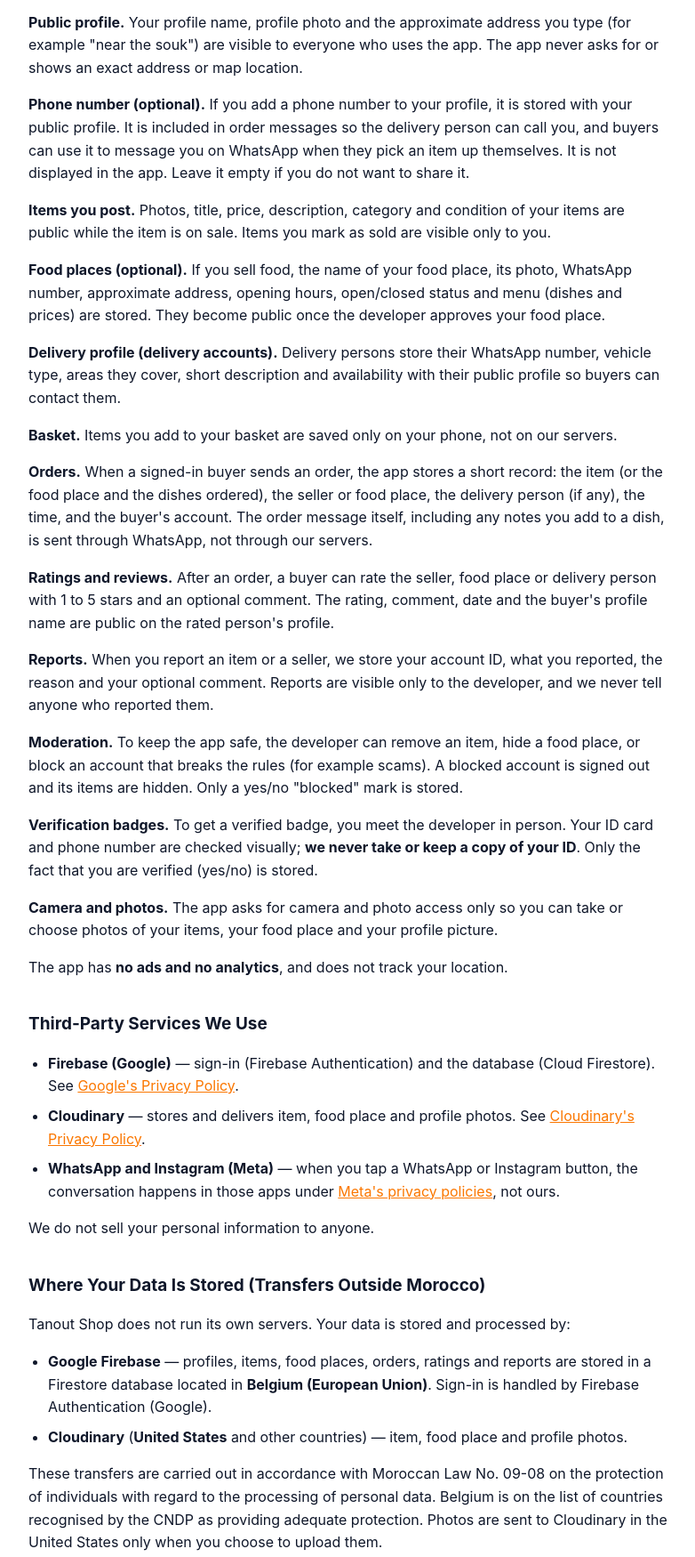
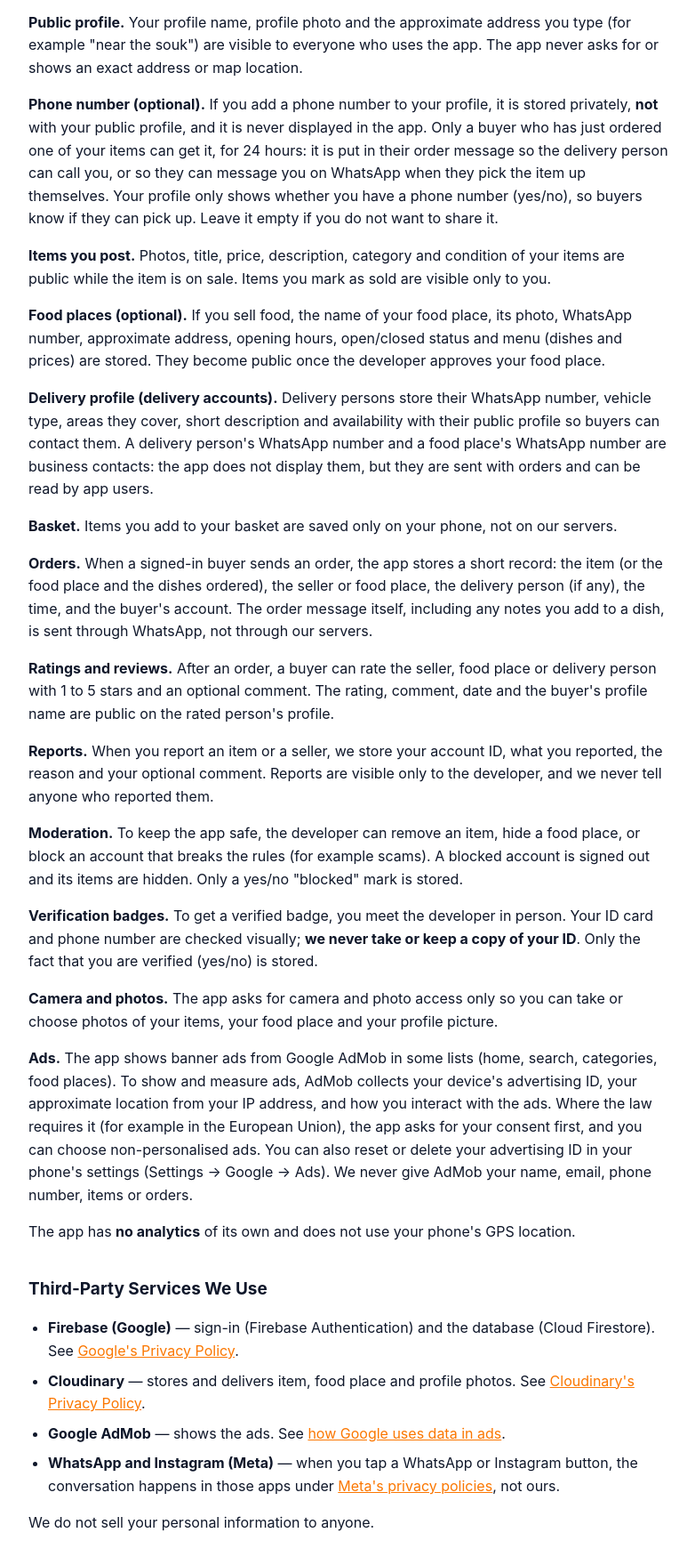
Before and after one commit to warachid/tanout-shop-privacy, a plain HTML site: page index.html in a window 1280 px wide. Shown: the part 732-2482 px from the top of the page at 89% size, without its empty margins (248-1030 px from the left). Drawn offline with Linux system fonts and the light colour scheme.

Commit message:
Update privacy policy and delete-account pages

```diff
--- a/index.html
+++ b/index.html
@@ -27,12 +27,10 @@
     padding: 16px 20px;
     margin-top: 12px;
   }
-  .lang-switch { float: right; margin-top: 4px; border: 1px solid #e2e8f0; border-radius: 999px; padding: 4px 14px; font-size: 14px; font-weight: 600; text-decoration: none; }
 </style>
 </head>
 <body>
 
-<a class="lang-switch" href="ar.html" lang="ar" title="العربية">AR</a>
 <h1>Tanout Shop Privacy Policy</h1>
 <p class="updated">Last updated: October 22, 2026</p>
 
@@ -45,10 +43,10 @@
 <p><strong>Browsing without an account.</strong> You can browse items, food places and sellers without an account. In that case we do not store any personal information about you. Your language choice is saved only on your phone.</p>
 <p><strong>Account (Google Sign-In).</strong> An account is needed to order, sell, sell food, deliver, rate or report. When you sign in with Google, Firebase Authentication receives your name, email address and Google profile photo. Your email address is never shown to other users. Each Google account has one role, chosen when you first sign in: <em>customer or seller</em>, or <em>delivery person</em>.</p>
 <p><strong>Public profile.</strong> Your profile name, profile photo and the approximate address you type (for example "near the souk") are visible to everyone who uses the app. The app never asks for or shows an exact address or map location.</p>
-<p><strong>Phone number (optional).</strong> If you add a phone number to your profile, it is stored with your public profile. It is included in order messages so the delivery person can call you, and buyers can use it to message you on WhatsApp when they pick an item up themselves. It is not displayed in the app. Leave it empty if you do not want to share it.</p>
+<p><strong>Phone number (optional).</strong> If you add a phone number to your profile, it is stored privately, <strong>not</strong> with your public profile, and it is never displayed in the app. Only a buyer who has just ordered one of your items can get it, for 24 hours: it is put in their order message so the delivery person can call you, or so they can message you on WhatsApp when they pick the item up themselves. Your profile only shows whether you have a phone number (yes/no), so buyers know if they can pick up. Leave it empty if you do not want to share it.</p>
 <p><strong>Items you post.</strong> Photos, title, price, description, category and condition of your items are public while the item is on sale. Items you mark as sold are visible only to you.</p>
 <p><strong>Food places (optional).</strong> If you sell food, the name of your food place, its photo, WhatsApp number, approximate address, opening hours, open/closed status and menu (dishes and prices) are stored. They become public once the developer approves your food place.</p>
-<p><strong>Delivery profile (delivery accounts).</strong> Delivery persons store their WhatsApp number, vehicle type, areas they cover, short description and availability with their public profile so buyers can contact them.</p>
+<p><strong>Delivery profile (delivery accounts).</strong> Delivery persons store their WhatsApp number, vehicle type, areas they cover, short description and availability with their public profile so buyers can contact them. A delivery person's WhatsApp number and a food place's WhatsApp number are business contacts: the app does not display them, but they are sent with orders and can be read by app users.</p>
 <p><strong>Basket.</strong> Items you add to your basket are saved only on your phone, not on our servers.</p>
 <p><strong>Orders.</strong> When a signed-in buyer sends an order, the app stores a short record: the item (or the food place and the dishes ordered), the seller or food place, the delivery person (if any), the time, and the buyer's account. The order message itself, including any notes you add to a dish, is sent through WhatsApp, not through our servers.</p>
 <p><strong>Ratings and reviews.</strong> After an order, a buyer can rate the seller, food place or delivery person with 1 to 5 stars and an optional comment. The rating, comment, date and the buyer's profile name are public on the rated person's profile.</p>
@@ -56,12 +54,14 @@
 <p><strong>Moderation.</strong> To keep the app safe, the developer can remove an item, hide a food place, or block an account that breaks the rules (for example scams). A blocked account is signed out and its items are hidden. Only a yes/no "blocked" mark is stored.</p>
 <p><strong>Verification badges.</strong> To get a verified badge, you meet the developer in person. Your ID card and phone number are checked visually; <strong>we never take or keep a copy of your ID</strong>. Only the fact that you are verified (yes/no) is stored.</p>
 <p><strong>Camera and photos.</strong> The app asks for camera and photo access only so you can take or choose photos of your items, your food place and your profile picture.</p>
-<p>The app has <strong>no ads and no analytics</strong>, and does not track your location.</p>
+<p><strong>Ads.</strong> The app shows banner ads from Google AdMob in some lists (home, search, categories, food places). To show and measure ads, AdMob collects your device's advertising ID, your approximate location from your IP address, and how you interact with the ads. Where the law requires it (for example in the European Union), the app asks for your consent first, and you can choose non-personalised ads. You can also reset or delete your advertising ID in your phone's settings (Settings → Google → Ads). We never give AdMob your name, email, phone number, items or orders.</p>
+<p>The app has <strong>no analytics</strong> of its own and does not use your phone's GPS location.</p>
 
 <h2>Third-Party Services We Use</h2>
 <ul>
   <li><strong>Firebase (Google)</strong> — sign-in (Firebase Authentication) and the database (Cloud Firestore). See <a href="https://policies.google.com/privacy">Google's Privacy Policy</a>.</li>
   <li><strong>Cloudinary</strong> — stores and delivers item, food place and profile photos. See <a href="https://cloudinary.com/privacy">Cloudinary's Privacy Policy</a>.</li>
+  <li><strong>Google AdMob</strong> — shows the ads. See <a href="https://policies.google.com/technologies/ads">how Google uses data in ads</a>.</li>
   <li><strong>WhatsApp and Instagram (Meta)</strong> — when you tap a WhatsApp or Instagram button, the conversation happens in those apps under <a href="https://www.whatsapp.com/legal/privacy-policy">Meta's privacy policies</a>, not ours.</li>
 </ul>
 <p>We do not sell your personal information to anyone.</p>
```
Also changed, not shown: delete-account.html (+1 -1 lines).
